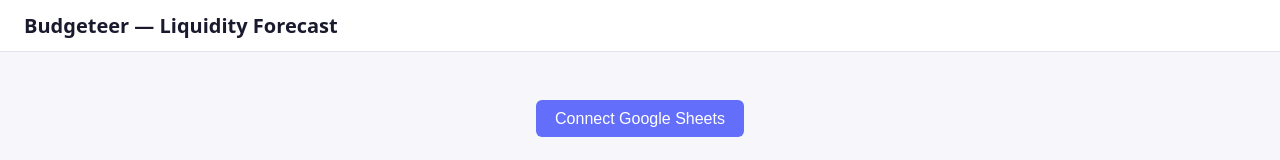
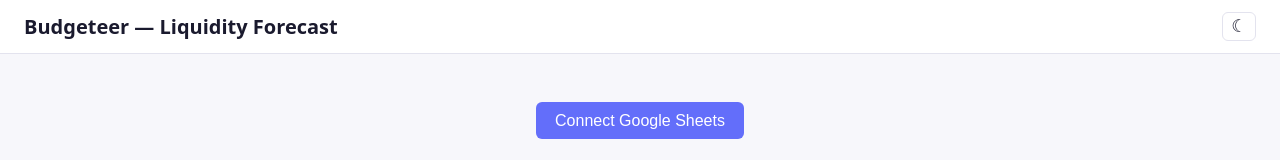
Before and after one commit to briggySmalls/budgeteer, a React (Vite) app: page / in a window 1280 px wide. Shown: the top 160 px of the page. Built offline with nearby package versions, Linux system fonts and the light colour scheme; no server answers.

Commit message:
Add dark/light theme with system preference tracking

```diff
--- a/index.html
+++ b/index.html
@@ -3,6 +3,7 @@
   <head>
     <meta charset="UTF-8" />
     <meta name="viewport" content="width=device-width, initial-scale=1.0" />
+    <meta name="color-scheme" content="light dark" />
     <title>Budgeteer — Liquidity Forecast</title>
   </head>
   <body>
--- a/src/App.tsx
+++ b/src/App.tsx
@@ -6,6 +6,7 @@ import { requestAccessToken } from "./sources/googleAuth";
 import { pickSpreadsheet } from "./sources/googlePicker";
 import { GoogleSheetsSource } from "./sources/googleSheets";
 import { getStoredSheetId, setStoredSheetId } from "./storage";
+import { useTheme } from "./theme";
 
 const CLIENT_ID = import.meta.env.VITE_GOOGLE_CLIENT_ID;
 const API_KEY = import.meta.env.VITE_GOOGLE_API_KEY;
@@ -31,6 +32,7 @@ function errorMessage(e: unknown): string {
 
 export function App() {
   const [state, setState] = useState<State>({ status: "empty" });
+  const { theme, toggle } = useTheme();
 
   const loadSheet = useCallback(async (token: string, sheetId: string) => {
     setState({ status: "loading" });
@@ -85,6 +87,9 @@ export function App() {
     <div className="app">
       <header className="app-header">
         <h1>Budgeteer — Liquidity Forecast</h1>
+        <button type="button" className="theme-toggle" onClick={toggle} aria-label="Toggle theme">
+          {theme === "dark" ? "☀" : "☾"}
+        </button>
       </header>
 
       {state.status === "ready" ? (
--- a/src/charts.ts
+++ b/src/charts.ts
@@ -91,7 +91,8 @@ function phaseBands(ledger: LedgerRow[]): PhaseBand[] {
 
 export function combinedMonthlyChart(
   ledger: LedgerRow[],
-  actuals: LiquidityActual[] | null = null
+  actuals: LiquidityActual[] | null = null,
+  dark = false
 ): ChartFigure {
   const x = ledger.map((r) => formatISO(r.monthYear));
   const barColors = ledger.map((r) => (r.netFlow >= 0 ? "#2ecc71" : "#e74c3c"));
@@ -219,8 +220,8 @@ export function combinedMonthlyChart(
       y: actuals.map((a) => a.amount),
       mode: "markers+lines",
       name: "Actual Liquidity",
-      marker: { symbol: "diamond", size: 8, color: "#2c3e50" },
-      line: { color: "#2c3e50", width: 1.5 },
+      marker: { symbol: "diamond", size: 8, color: dark ? "#bbb" : "#2c3e50" },
+      line: { color: dark ? "#bbb" : "#2c3e50", width: 1.5 },
     });
   }
 
--- a/src/components/Dashboard.tsx
+++ b/src/components/Dashboard.tsx
@@ -10,6 +10,7 @@ import {
 import { formatGBP } from "../format";
 import type { ParsedInputs } from "../ingest";
 import { BudgeteerError } from "../models";
+import { useTheme } from "../theme";
 import { PlotlyChart } from "./PlotlyChart";
 
 type Tab = "monthly" | "waterfall" | "ledger";
@@ -32,6 +33,8 @@ export function Dashboard({
   onPickAnother?: () => void;
 }) {
   const { phases, cashFlows, actuals } = inputs;
+  const { theme } = useTheme();
+  const dark = theme === "dark";
   const timeline = useMemo(() => buildTimeline(phases), [phases]);
   const ledger = useMemo(
     () => computeLedger(timeline, phases, cashFlows, actuals.length > 0 ? actuals : null),
@@ -54,8 +57,8 @@ export function Dashboard({
   }
 
   const monthlyFigure = useMemo(
-    () => combinedMonthlyChart(ledger, actuals.length > 0 ? actuals : null),
-    [ledger, actuals]
+    () => combinedMonthlyChart(ledger, actuals.length > 0 ? actuals : null, dark),
+    [ledger, actuals, dark]
   );
 
   let waterfall: { summary: PeriodSummary } | { error: string };
--- a/src/components/PlotlyChart.tsx
+++ b/src/components/PlotlyChart.tsx
@@ -1,5 +1,25 @@
 import { useEffect, useRef } from "react";
 import type { ChartFigure } from "../charts";
+
+type Theme = "light" | "dark";
+
+const PLOT_THEME: Record<
+  Theme,
+  { paper_bgcolor: string; plot_bgcolor: string; fontColor: string; gridColor: string }
+> = {
+  light: {
+    paper_bgcolor: "#fff",
+    plot_bgcolor: "#fff",
+    fontColor: "#1a1a2e",
+    gridColor: "#e3e3ee",
+  },
+  dark: {
+    paper_bgcolor: "#1a1a2e",
+    plot_bgcolor: "#2d2d44",
+    fontColor: "#e4e4f0",
+    gridColor: "#3d3d5c",
+  },
+};
 
 interface Props {
   figure: ChartFigure;
@@ -27,7 +47,28 @@ export function PlotlyChart({ figure, onPointClick, height = 480 }: Props) {
       if (disposed) {
         return;
       }
-      void Plotly.react(el, figure.data, figure.layout, {
+      const theme = (document.documentElement.dataset.theme as Theme) ?? "light";
+      const tm = PLOT_THEME[theme] ?? PLOT_THEME.light;
+
+      const layout = {
+        ...figure.layout,
+        paper_bgcolor: tm.paper_bgcolor,
+        plot_bgcolor: tm.plot_bgcolor,
+        font: {
+          color: tm.fontColor,
+          ...(figure.layout.font as Record<string, unknown> | undefined),
+        },
+        xaxis: {
+          gridcolor: tm.gridColor,
+          ...(figure.layout.xaxis as Record<string, unknown> | undefined),
+        },
+        yaxis: {
+          gridcolor: tm.gridColor,
+          ...(figure.layout.yaxis as Record<string, unknown> | undefined),
+        },
+      };
+
+      void Plotly.react(el, figure.data, layout, {
         responsive: true,
         displayModeBar: false,
       }).then((plot) => {
--- a/src/index.css
+++ b/src/index.css
@@ -1,17 +1,43 @@
 :root {
+  --bg: #f7f7fb;
+  --bg-surface: #fff;
+  --text: #1a1a2e;
+  --text-muted: #6b6b80;
+  --border: #e3e3ee;
+  --brand: #636efa;
+  --brand-disabled: #b9bdf0;
+  --error: #e74c3c;
+  --table-row-border: #eee;
+
   font-family: system-ui, -apple-system, sans-serif;
-  color: #1a1a2e;
+  color: var(--text);
+}
+
+[data-theme="dark"] {
+  --bg: #1a1a2e;
+  --bg-surface: #2d2d44;
+  --text: #e4e4f0;
+  --text-muted: #9999b0;
+  --border: #3d3d5c;
+  --brand: #8b91ff;
+  --brand-disabled: #4a4a7a;
+  --error: #f07070;
+  --table-row-border: #3a3a52;
 }
 
 body {
   margin: 0;
-  background: #f7f7fb;
+  background: var(--bg);
 }
 
+/* ---------- Header ---------- */
 .app-header {
+  display: flex;
+  align-items: center;
+  justify-content: space-between;
   padding: 0.75rem 1.5rem;
-  border-bottom: 1px solid #e3e3ee;
-  background: #fff;
+  border-bottom: 1px solid var(--border);
+  background: var(--bg-surface);
 }
 
 .app-header h1 {
@@ -19,6 +45,18 @@ body {
   margin: 0;
 }
 
+.theme-toggle {
+  background: none;
+  border: 1px solid var(--border);
+  border-radius: 6px;
+  color: var(--text);
+  font-size: 1.1rem;
+  padding: 0.3rem 0.5rem;
+  cursor: pointer;
+  line-height: 1;
+}
+
+/* ---------- Upload / Connect screen ---------- */
 .upload {
   padding: 3rem 1.5rem;
   text-align: center;
@@ -34,7 +72,7 @@ body {
 .connect {
   font-size: 1rem;
   padding: 0.6rem 1.2rem;
-  background: #636efa;
+  background: var(--brand);
   color: #fff;
   border: none;
   border-radius: 6px;
@@ -42,10 +80,11 @@ body {
 }
 
 .connect:disabled {
-  background: #b9bdf0;
+  background: var(--brand-disabled);
   cursor: not-allowed;
 }
 
+/* ---------- Dashboard layout ---------- */
 .layout {
   display: grid;
   grid-template-columns: 220px 1fr;
@@ -54,8 +93,8 @@ body {
 }
 
 .sidebar {
-  background: #fff;
-  border: 1px solid #e3e3ee;
+  background: var(--bg-surface);
+  border: 1px solid var(--border);
   border-radius: 8px;
   padding: 1rem;
   height: fit-content;
@@ -66,6 +105,7 @@ body {
   margin-top: 0;
 }
 
+/* ---------- Metric cards in sidebar ---------- */
 .metric {
   display: flex;
   flex-direction: column;
@@ -74,7 +114,7 @@ body {
 
 .metric-label {
   font-size: 0.75rem;
-  color: #6b6b80;
+  color: var(--text-muted);
   text-transform: uppercase;
 }
 
@@ -88,19 +128,21 @@ body {
   width: 100%;
 }
 
+/* ---------- Main content area ---------- */
 .content {
-  background: #fff;
-  border: 1px solid #e3e3ee;
+  background: var(--bg-surface);
+  border: 1px solid var(--border);
   border-radius: 8px;
   padding: 1rem;
   min-width: 0;
 }
 
+/* ---------- Tabs ---------- */
 .tabs {
   display: flex;
   gap: 0.5rem;
   margin-bottom: 1rem;
-  border-bottom: 1px solid #e3e3ee;
+  border-bottom: 1px solid var(--border);
 }
 
 .tabs button {
@@ -109,15 +151,17 @@ body {
   padding: 0.5rem 0.75rem;
   cursor: pointer;
   border-bottom: 2px solid transparent;
+  color: inherit;
 }
 
 .tabs button[aria-pressed="true"] {
-  border-bottom-color: #636efa;
+  border-bottom-color: var(--brand);
   font-weight: 600;
 }
 
+/* ---------- Waterfall mode selector ---------- */
 .wf-mode {
-  border: 1px solid #e3e3ee;
+  border: 1px solid var(--border);
   border-radius: 6px;
   margin-bottom: 1rem;
 }
@@ -126,6 +170,7 @@ body {
   margin-right: 1rem;
 }
 
+/* ---------- Form fields ---------- */
 .field {
   display: flex;
   flex-direction: column;
@@ -139,15 +184,17 @@ body {
   gap: 1rem;
 }
 
+/* ---------- Utility classes ---------- */
 .hint {
-  color: #6b6b80;
+  color: var(--text-muted);
   font-size: 0.85rem;
 }
 
 .error {
-  color: #e74c3c;
+  color: var(--error);
 }
 
+/* ---------- Ledger table ---------- */
 .ledger {
   width: 100%;
   border-collapse: collapse;
@@ -158,7 +205,7 @@ body {
 .ledger td {
   text-align: right;
   padding: 0.35rem 0.6rem;
-  border-bottom: 1px solid #eee;
+  border-bottom: 1px solid var(--table-row-border);
 }
 
 .ledger th:first-child,
--- a/src/main.tsx
+++ b/src/main.tsx
@@ -1,6 +1,7 @@
 import { StrictMode } from "react";
 import { createRoot } from "react-dom/client";
 import { App } from "./App.tsx";
+import { ThemeProvider } from "./theme.tsx";
 import "./index.css";
 
 const root = document.getElementById("root");
@@ -10,6 +11,8 @@ if (!root) {
 
 createRoot(root).render(
   <StrictMode>
-    <App />
+    <ThemeProvider>
+      <App />
+    </ThemeProvider>
   </StrictMode>
 );
--- a/src/storage.ts
+++ b/src/storage.ts
@@ -1,4 +1,5 @@
 const SHEET_ID_KEY = "budgeteer.spreadsheetId";
+const THEME_KEY = "budgeteer.theme";
 
 /** Persist the chosen Google spreadsheet id in the browser (per device). */
 export function getStoredSheetId(): string | null {
@@ -24,3 +25,24 @@ export function clearStoredSheetId(): void {
     // non-fatal
   }
 }
+
+export function getStoredTheme<T>(fallback: T): "light" | "dark" | T {
+  try {
+    const v = localStorage.getItem(THEME_KEY);
+    return v === "light" || v === "dark" ? v : fallback;
+  } catch {
+    return fallback;
+  }
+}
+
+export function setStoredTheme(value: "light" | "dark" | null): void {
+  try {
+    if (value === null) {
+      localStorage.removeItem(THEME_KEY);
+    } else {
+      localStorage.setItem(THEME_KEY, value);
+    }
+  } catch {
+    // non-fatal
+  }
+}
--- /dev/null
+++ b/src/theme.tsx
@@ -0,0 +1,73 @@
+import {
+  type ReactNode,
+  createContext,
+  useCallback,
+  useContext,
+  useEffect,
+  useRef,
+  useState,
+  useSyncExternalStore,
+} from "react";
+import { getStoredTheme, setStoredTheme } from "./storage";
+
+type Theme = "light" | "dark";
+
+function systemTheme(): Theme {
+  return window.matchMedia("(prefers-color-scheme: dark)").matches ? "dark" : "light";
+}
+
+function subscribe(onChange: () => void): () => void {
+  const mql = window.matchMedia("(prefers-color-scheme: dark)");
+  mql.addEventListener("change", onChange);
+  return () => mql.removeEventListener("change", onChange);
+}
+
+interface ThemeContextValue {
+  theme: Theme;
+  toggle: () => void;
+}
+
+const ThemeContext = createContext<ThemeContextValue | null>(null);
+
+export function useTheme(): ThemeContextValue {
+  const ctx = useContext(ThemeContext);
+  if (!ctx) {
+    throw new Error("useTheme must be used within ThemeProvider");
+  }
+  return ctx;
+}
+
+export function ThemeProvider({ children }: { children: ReactNode }) {
+  const live = useSyncExternalStore(subscribe, systemTheme);
+  const [override, setOverride] = useState<Theme | null>(() => getStoredTheme(null));
+
+  const effective = override ?? live;
+  const overrideRef = useRef(override);
+  overrideRef.current = override;
+
+  useEffect(() => {
+    document.documentElement.dataset.theme = effective;
+  }, [effective]);
+
+  useEffect(() => {
+    if (overrideRef.current !== null && live === overrideRef.current) {
+      setStoredTheme(null);
+      setOverride(null);
+    }
+  }, [live]);
+
+  const toggle = useCallback(() => {
+    const next: Theme = effective === "dark" ? "light" : "dark";
+    if (next === live) {
+      setStoredTheme(null);
+      setOverride(null);
+    } else {
+      setStoredTheme(next);
+      setOverride(next);
+    }
+  }, [effective, live]);
+
+  return (
+    <ThemeContext.Provider value={{ theme: effective, toggle }}>{children}</ThemeContext.Provider>
+  );
+}
```
Also changed, not shown: src/test/setup.ts (+15 -0 lines), 1 other file (tests, documents, lock files or other folders).
